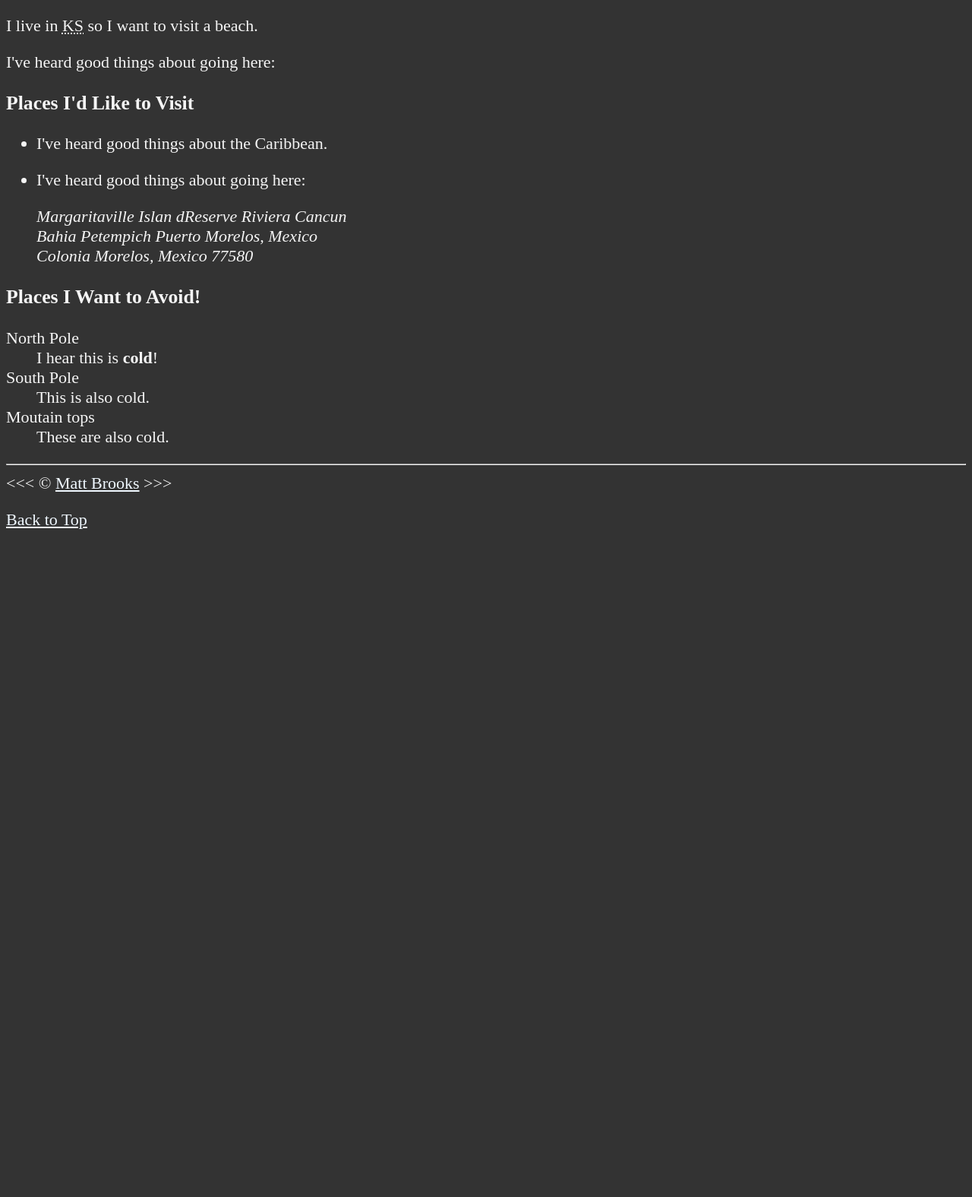
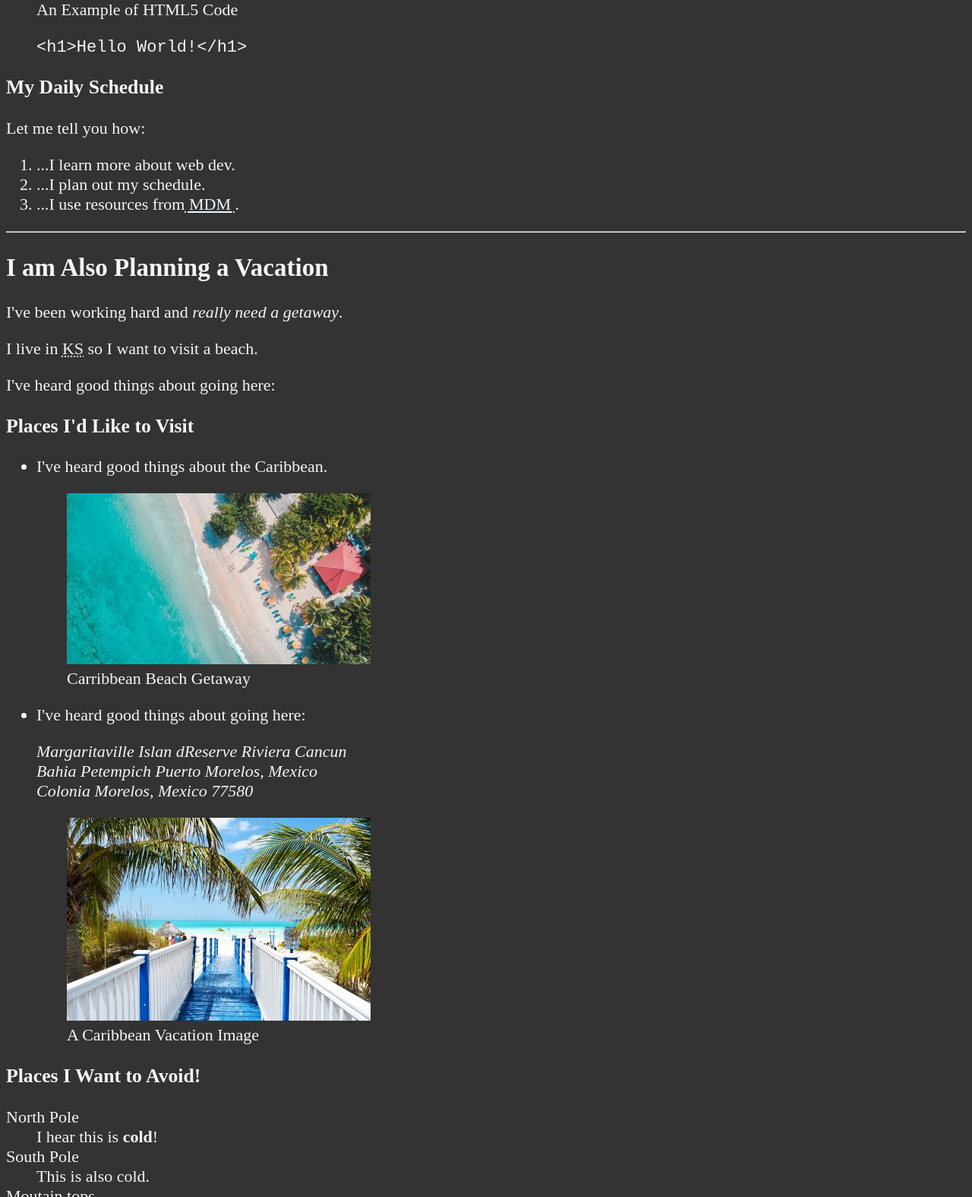
Before and after one commit to MattBrooks7/HTML-Intro, a plain HTML site: page index.html in a window 1280 px wide. Shown: the part 678-2253 px from the top of the page at 76% size. Before the commit the page ends 1397 px from the top, so only its background shows below. Drawn offline with Linux system fonts and the light colour scheme.

Commit message:
Lesson 6

```diff
--- a/index.html
+++ b/index.html
@@ -29,6 +29,15 @@
     <section id="html">
     <h2>I'm Ready to Learn HTML</h2>
     <p>This is my first web page.</p>
+    <img src="img/html_logo_300x300.png" alt="HTML5 Logo" title="I am learning HTML5" width="300" height="300">
+    <figure>
+        <figcaption>
+            An Example of HTML5 Code
+        </figcaption>
+        <p>
+            <code>&lt;h1&gt;Hello World!&lt;/h1&gt;</code>
+        </p>
+    </figure>
 
     <h3>My Daily Schedule</h3>
     <p>Let me tell you how:</p>
@@ -51,13 +60,28 @@
 
     <h3>Places I'd Like to Visit</h3>
     <ul>
-    <li><p>I've heard good things about the Caribbean.</p></li>
+    <li>
+        <p>I've heard good things about the Caribbean.</p>
+        <figure>
+            <img src="img/caribbean.jpg" alt="Caribbean Beach" title="I want to visit a Caribbean beach." width="400" height="225" loading="lazy">
+            <figcaption>
+                Carribbean Beach Getaway
+            </figcaption>
+        </figure>
+    </li>
     <li><p>I've heard good things about going here:</p>
-    <address>
-        Margaritaville Islan dReserve Riviera Cancun <br>
-        Bahia Petempich Puerto Morelos, Mexico <br>
-        Colonia Morelos, Mexico 77580
-    </address></li>
+        <address>
+            Margaritaville Islan dReserve Riviera Cancun <br>
+            Bahia Petempich Puerto Morelos, Mexico <br>
+            Colonia Morelos, Mexico 77580
+        </address>
+        <figure>
+            <img src="img/vacation.jpg" alt="Cancun Vacation" title="It's 5 0'Clock Somewhere!" loading="lazy" width="400" height="267">
+            <figcaption>
+                A Caribbean Vacation Image
+            </figcaption>
+        </figure>
+    </li>
     </ul>
 
     <!--TODO: Add more places -->
```
